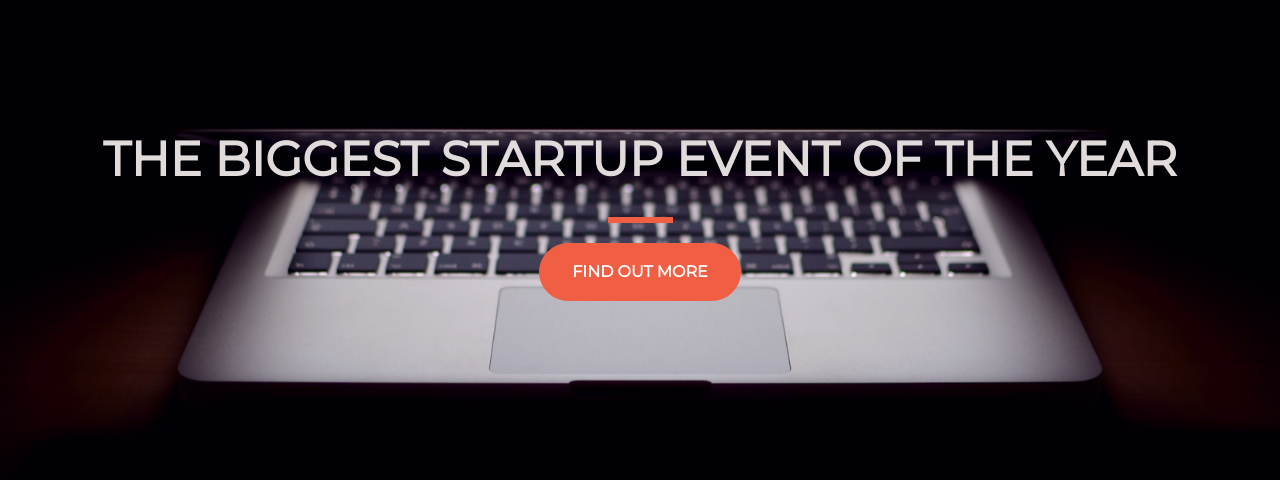
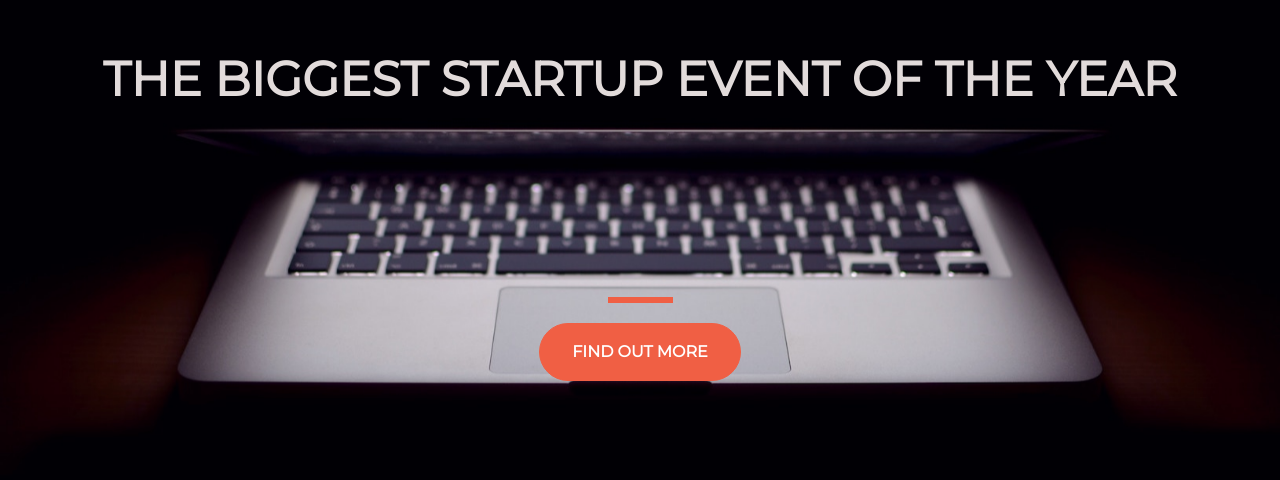
Before and after one commit to Renkai7/ZTM_Web-Dev, a plain HTML site: page Section-05_Bootstrap/Landing Page/index.html in a window 1280 px wide. Shown: the part 184-664 px from the top of the page. Drawn offline with nearby package versions, Linux system fonts and the light colour scheme.

Commit message:
Update style.css

```diff
--- a/Section-05_Bootstrap/Landing Page/style.css
+++ b/Section-05_Bootstrap/Landing Page/style.css
@@ -46,3 +46,7 @@ hr {
 .btn-xl {
 	padding: 1rem 2rem;
 }
+
+.buffer {
+	height: 10rem;
+}
```
